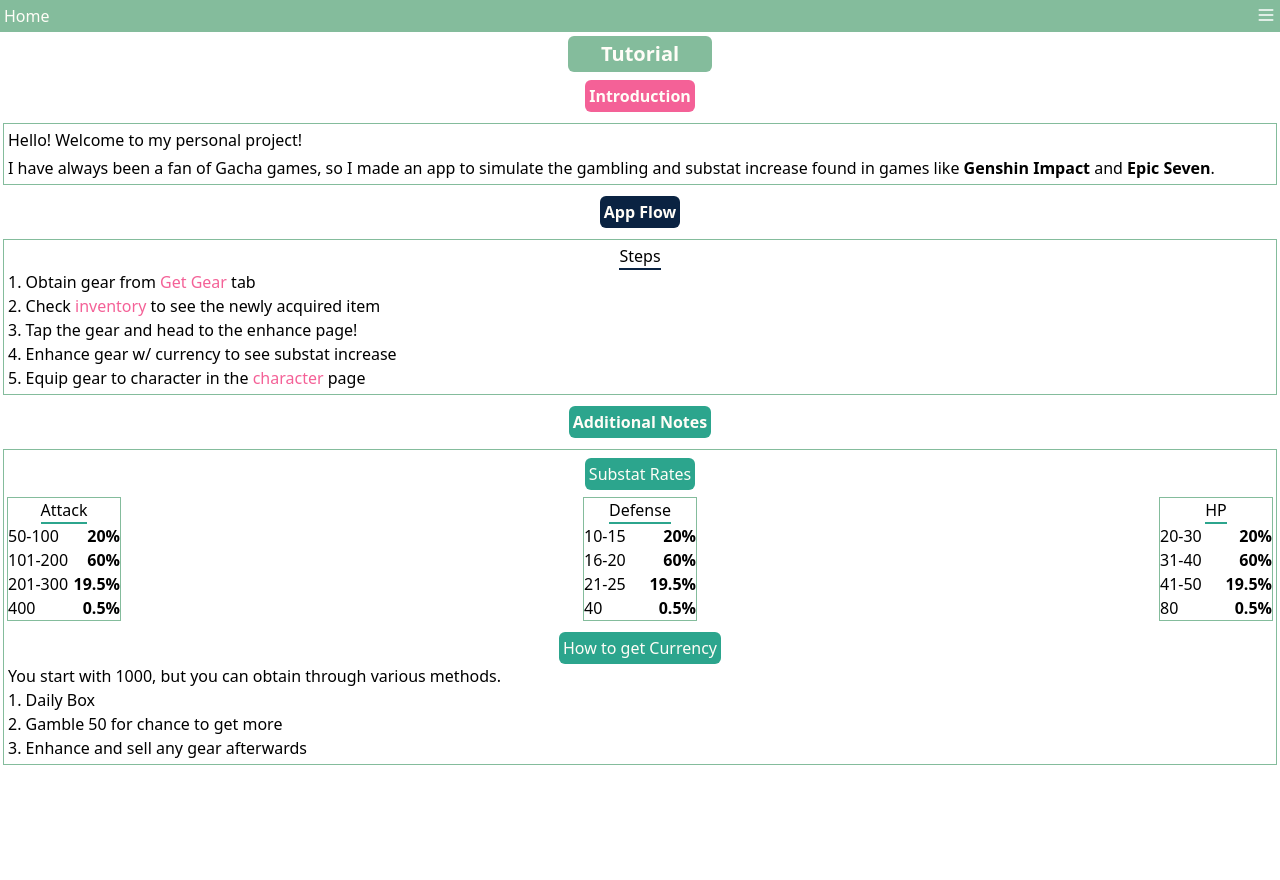
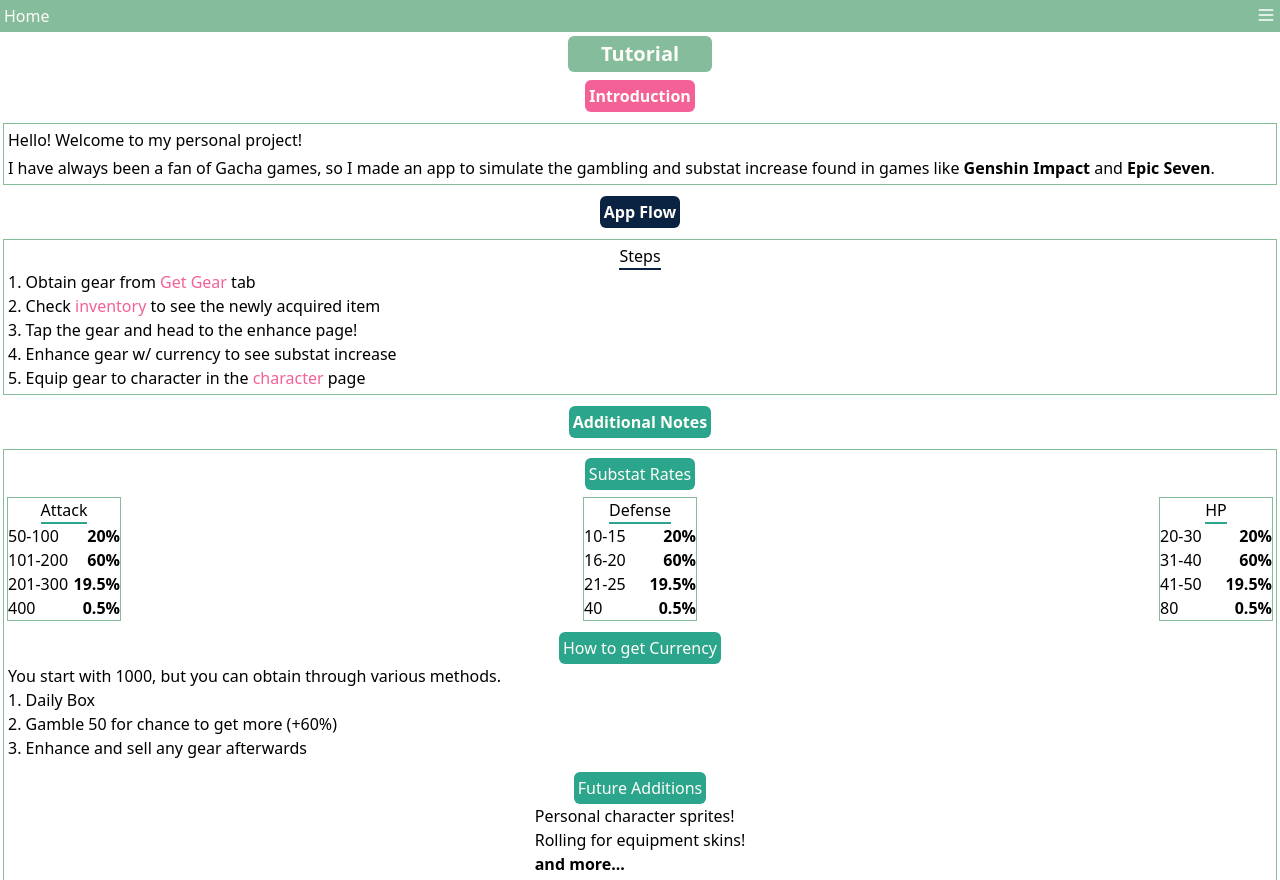
Before and after one commit to susheepls/GachaGear-WIP, a React (Vite) app in the folder frontend/: page /gettingstarted in a window 1280 px wide. Before the commit the page ends 800 px from the top, so only its background shows below. Built offline with nearby package versions, Linux system fonts and the light colour scheme.

Commit message:
styling: navbar changes and add more in additional notes

```diff
--- a/frontend/src/components/NavBar.tsx
+++ b/frontend/src/components/NavBar.tsx
@@ -42,14 +42,14 @@ const NavBar = () => {
                     height:0
                 },
                 {
-                    height:170 //height of navbar opened
+                    height:210 //height of navbar opened
                 },
             )
         } else {
             SetIsHamburgerClicked(false);
             gsap.fromTo(hamburgerMenu,
                 {
-                    height:170
+                    height:210
                 },
                 {
                     height:0
--- a/frontend/src/pages/GettingStarted.tsx
+++ b/frontend/src/pages/GettingStarted.tsx
@@ -1,4 +1,4 @@
-import React, { useEffect } from 'react'
+import { useEffect } from 'react'
 import Cookies from 'js-cookie';
 import { useUser } from '../middleware/UserContext';
 import gsap from 'gsap';
@@ -244,9 +244,25 @@ const GettingStarted = () => {
                             <div>
                                 <ol className='list-decimal list-inside'>
                                     <li>Daily Box</li>
-                                    <li>Gamble 50 for chance to get more</li>
+                                    <li>Gamble 50 for chance to get more (+60%)</li>
                                     <li>Enhance and sell any gear afterwards</li>
                                 </ol>
+                            </div>
+                        </div>
+                    </div>
+                    <div>
+                        <div className='w-fit mx-auto p-1 bg-two text-four rounded-md mt-3'>
+                            Future Additions
+                        </div>
+                        <div className='w-fit mx-auto'>
+                            <div>
+                                Personal character sprites!
+                            </div>
+                            <div>
+                                Rolling for equipment skins!
+                            </div>
+                            <div className='font-bold'>
+                                and more...
                             </div>
                         </div>
                     </div>
```
